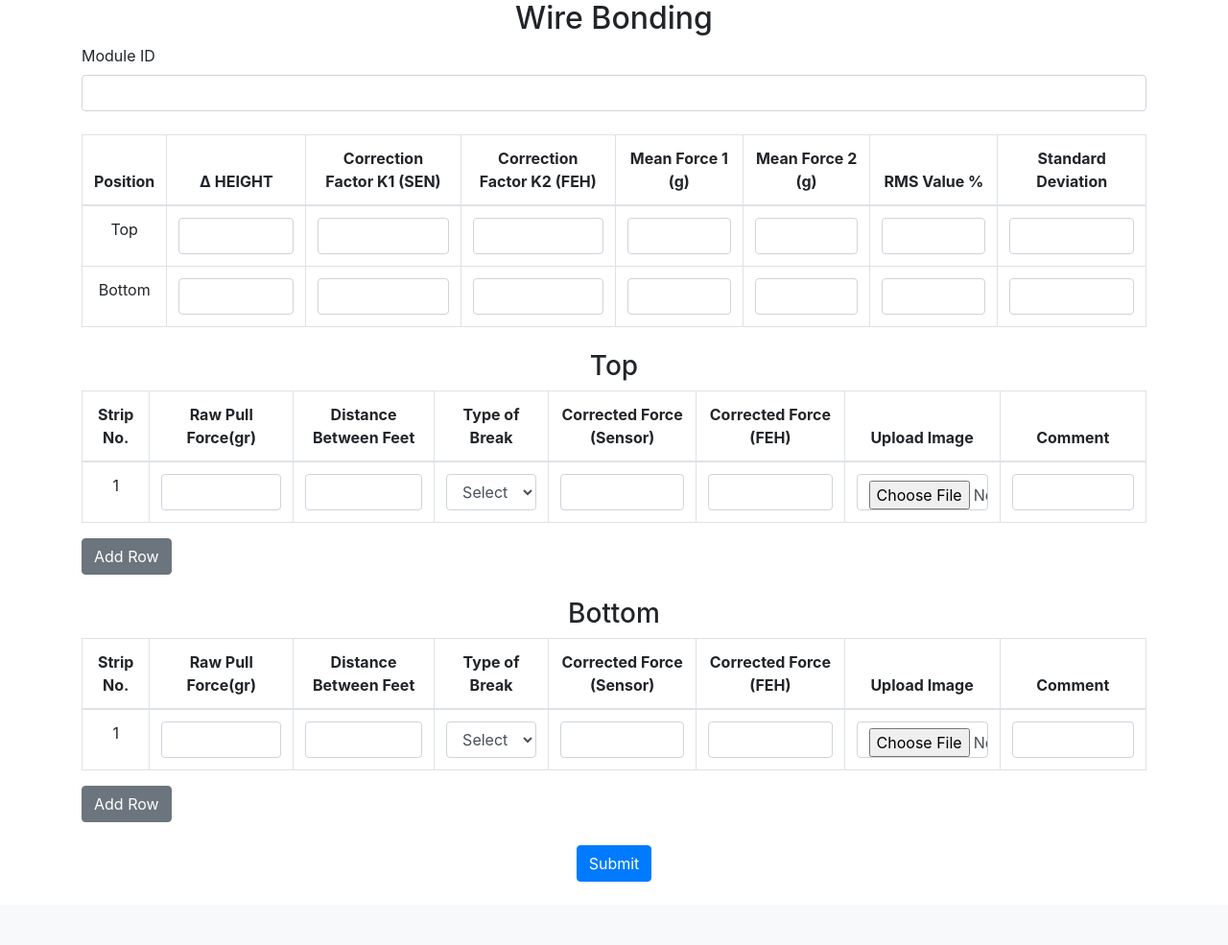
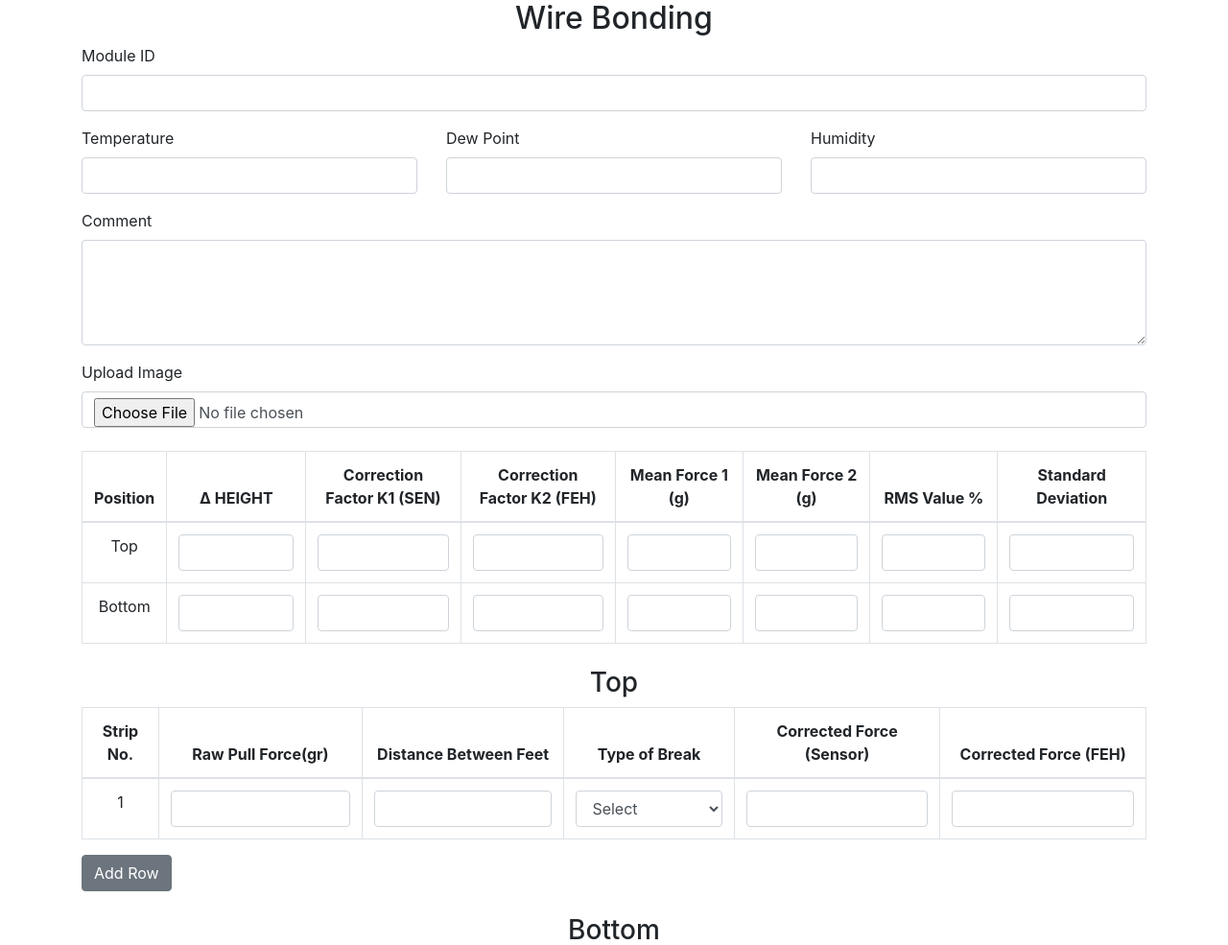
Before and after one commit to Sandeep255-aProgrammer/module_production_db, a Flask app: page /wire_bonding in a window 1280 px wide. Shown: the part 56-1041 px from the top of the page at 96% size. Before the commit the page ends 975 px from the top, so only its background shows below. Run offline with Flask 3, Linux system fonts and the light colour scheme; the visitor is signed in with stand-in values (Sample User, id 1); data comes from the database, SQL or seed files in the repository; some libraries are stand-ins or nearby versions.

Commit message:
few changes

```diff
--- a/forms.py
+++ b/forms.py
@@ -270,7 +270,7 @@ class WireBondingForm(FlaskForm):
     #type_of_break = SelectField(
 
     # upload xcel file and add Rework option with editing and comment option
-    image = FileField("Upload Image" ,validators=[DataRequired()])
+    # image = FileField("Upload Image" ,validators=[DataRequired()])
     comment = CKEditorField("Comment", validators=[DataRequired()])
     submit = SubmitField("Save")
 
--- a/templates/wire_bonding.html
+++ b/templates/wire_bonding.html
@@ -8,8 +8,34 @@
 
       <!-- Module ID -->
       <div class="form-group">
-        <label for="module_id">Module ID</label>
-        <input type="text" name="module_id" id="module_id" class="form-control" required>
+          <label for="module_id">Module ID</label>
+          <input type="text" name="module_id" id="module_id" class="form-control" required>
+      </div>
+
+      <!-- add line to add temperature, dewpoint and humidity in one line in different field but in one line-->
+      <div class="form-group row">
+        <div class="col-md-4">
+            <label for="temperature">Temperature</label>
+            <input type="number" name="temperature" id="temperature" step="0.1" class="form-control" required>
+        </div>
+        <div class="col-md-4">
+            <label for="dewpoint">Dew Point</label>
+            <input type="number" name="dewpoint" id="dewpoint" step="0.1" class="form-control" required>
+        </div>
+        <div class="col-md-4">
+            <label for="humidity">Humidity</label>
+            <input type="number" name="humidity" id="humidity" step="0.1" class="form-control" required>
+        </div>
+      </div>
+
+      <div class="form-group">
+          <label for="comment">Comment</label>
+          <textarea name="comment" id="comment" class="form-control" rows="4" required></textarea>
+      </div>
+
+      <div class="form-group">
+          <label for="image">Upload Image</label>
+          <input type="file" name="image" id="image" class="form-control" accept=".jpg,.jpeg,.png,.gif,.pdf,.txt">
       </div>
 
       <!-- Correction Factors and Forces Table -->
@@ -63,8 +89,8 @@
             <th>Type of Break</th>
             <th>Corrected Force (Sensor)</th>
             <th>Corrected Force (FEH)</th>
-            <th>Upload Image</th>
-            <th>Comment</th>
+            <!-- <th>Upload Image</th> -->
+            <!-- <th>Comment</th> -->
           </tr>
         </thead>
         <tbody>
@@ -87,8 +113,8 @@
             </td>
             <td><input type="number" name="top_correction_factor_1" class="form-control"></td>
             <td><input type="number" name="top_corrected_force_1" class="form-control"></td>
-            <td><input type="file" name="top_image_1" class="form-control"></td>
-            <td><input type="text" name="top_comment_1" class="form-control"></td>
+            <!-- <td><input type="file" name="top_image_1" class="form-control"></td> -->
+            <!-- <td><input type="text" name="top_comment_1" class="form-control"></td> -->
           </tr>
         </tbody>
       </table>
@@ -105,8 +131,8 @@
             <th>Type of Break</th>
             <th>Corrected Force (Sensor)</th>
             <th>Corrected Force (FEH)</th>
-            <th>Upload Image</th>
-            <th>Comment</th>
+            <!-- <th>Upload Image</th> -->
+            <!-- <th>Comment</th> -->
           </tr>
         </thead>
         <tbody>
@@ -129,8 +155,8 @@
             </td>
             <td><input type="number" name="bottom_correction_factor_1" class="form-control"></td>
             <td><input type="number" name="bottom_corrected_force_1" class="form-control"></td>
-            <td><input type="file" name="bottom_image_1" class="form-control"></td>
-            <td><input type="text" name="bottom_comment_1" class="form-control"></td>
+            <!-- <td><input type="file" name="bottom_image_1" class="form-control"></td> -->
+            <!-- <td><input type="text" name="bottom_comment_1" class="form-control"></td> -->
           </tr>
         </tbody>
       </table>
@@ -172,8 +198,7 @@ function addRow(tableId) {
     </td>
     <td><input type="number" name="${prefix}_correction_factor_${stripNo}" class="form-control"></td>
     <td><input type="number" name="${prefix}_corrected_force_${stripNo}" class="form-control"></td>
-    <td><input type="file" name="${prefix}_image_${stripNo}" class="form-control"></td>
-    <td><input type="text" name="${prefix}_comment_${stripNo}" class="form-control"></td>
+
   `;
 }
 </script>
```
